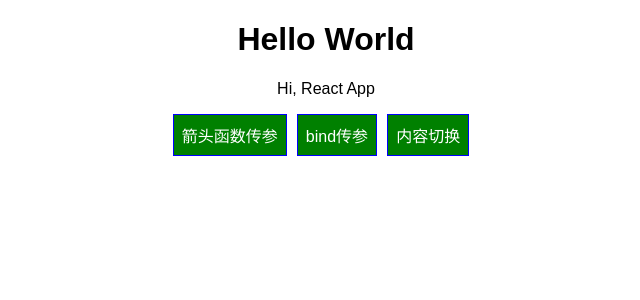
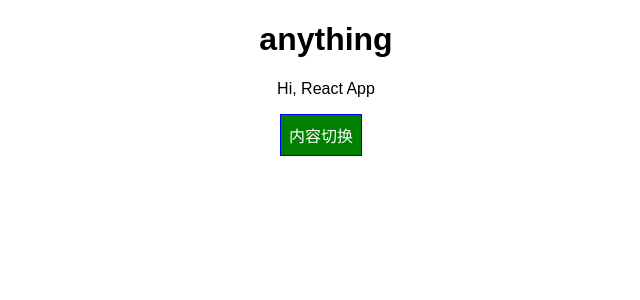
Before and after one commit to BadtzMaru/missyou_react-basic, a React (Create React App) app: page / in a window 1280 px wide. Shown: the top 300 px of the page, without its empty margins (314-954 px from the left). Built offline with nearby package versions, Linux system fonts and the light colour scheme.

Commit message:
2020-10-30 17:18

```diff
--- a/src/App.js
+++ /dev/null
@@ -1,105 +0,0 @@
-import React, { Component } from 'react';
-
-import './App.css';
-import Person from './Person/Person';
-
-class App extends Component {
-	state = {
-		persons: [
-			{ id: 1, name: '张三', count: 10 },
-			{ id: 2, name: '李四', count: 20 },
-			{ id: 3, name: '王五', count: 30 },
-		],
-		otherState: 'anything',
-		showPersons: false,
-	};
-	switchNameHandler = (newName) => {
-		const persons = [...this.state.persons];
-		persons[0].name = newName;
-		this.setState({
-			persons,
-		});
-	};
-	nameChangeHandler = (event, id) => {
-		const persons = [...this.state.persons];
-		const personIndex = persons.findIndex((p) => p.id === id);
-		const person = { ...persons[personIndex] };
-		person.name = event.target.value;
-		persons[personIndex] = person;
-		this.setState({ persons });
-	};
-	togglePersonsHandle = () => {
-		const doesShow = this.state.showPersons;
-		this.setState({
-			showPersons: !doesShow,
-		});
-	};
-	deletePersonHandler = (index) => {
-		const persons = [...this.state.persons];
-		persons.splice(index, 1);
-		this.setState({ persons });
-	};
-	render() {
-		const style = {
-			color: 'white',
-			backgroundColor: 'green',
-			font: 'inherit',
-			border: '1px solid blue',
-			padding: '8px',
-			cursor: 'pointer',
-			marginRight: '10px',
-		};
-		let persons = null;
-		if (this.state.showPersons) {
-			persons = (
-				<div>
-					{this.state.persons.map((item, index) => (
-						<Person
-							key={item.id}
-							myclick={() => this.deletePersonHandler(index)}
-							changed={(event) =>
-								this.nameChangeHandler(event, item.id)
-							}
-							name={item.name}
-							count={item.count}
-						/>
-					))}
-				</div>
-			);
-			style.backgroundColor = 'red';
-		}
-		// const classes = ['red', 'bold'].join(' ');
-		const classes = [];
-		if (this.state.persons.length <= 2) {
-			classes.push('red');
-		}
-		if (this.state.persons.length <= 1) {
-			classes.push('bold');
-		}
-
-		return (
-			<div className='App'>
-				<h1>Hello World</h1>
-				<p className={classes.join(' ')}>Hi, React App</p>
-				<button
-					onClick={() => this.switchNameHandler('arrow')}
-					style={style}
-				>
-					箭头函数传参
-				</button>
-				<button
-					style={style}
-					onClick={this.switchNameHandler.bind(this, 'bind')}
-				>
-					bind传参
-				</button>
-				<button style={style} onClick={this.togglePersonsHandle}>
-					内容切换
-				</button>
-				{persons}
-			</div>
-		);
-	}
-}
-
-export default App;
--- a/src/App.css
+++ b/src/components/Header/Header.css
@@ -1,6 +1,3 @@
-.App {
-	text-align: center;
-}
 .red {
 	color: red;
 }
--- /dev/null
+++ b/src/components/Header/Header.js
@@ -0,0 +1,33 @@
+import React from 'react';
+import classes from './Header.css';
+const MyHeader = (props) => {
+	const style = {
+		color: 'white',
+		backgroundColor: 'green',
+		font: 'inherit',
+		border: '1px solid blue',
+		padding: '8px',
+		cursor: 'pointer',
+		marginRight: '10px',
+	};
+	const assignedClasses = [];
+	if (props.persons.length <= 2) {
+		assignedClasses.push(classes.red);
+	}
+	if (props.persons.length <= 1) {
+		assignedClasses.push(classes.bold);
+	}
+	if (props.showPersons) {
+		style.backgroundColor = 'red';
+	}
+	return (
+		<div>
+			<h1>{props.appTitle}</h1>
+			<p className={assignedClasses.join(' ')}>Hi, React App</p>
+			<button style={style} onClick={props.clicked}>
+				内容切换
+			</button>
+		</div>
+	);
+};
+export default MyHeader;
--- /dev/null
+++ b/src/components/Persons/Persons.js
@@ -0,0 +1,19 @@
+import React from 'react';
+import Person from './Person/Person';
+
+// 无状态组件
+const Persons = (props) => {
+	return props.persons.map((person, index) => {
+		return (
+			<Person
+				myclick={() => props.clicked(index)}
+				key={person.id}
+				name={person.name}
+				count={person.count}
+				changed={(event) => props.changed(event, person.id)}
+			/>
+		);
+	});
+};
+
+export default Persons;
--- /dev/null
+++ b/src/container/App.css
@@ -0,0 +1,3 @@
+.App {
+	text-align: center;
+}
--- /dev/null
+++ b/src/container/App.js
@@ -0,0 +1,70 @@
+import React, { Component } from 'react';
+
+import './App.css';
+import MyHeader from '../components/Header/Header';
+import Persons from '../components/Persons/Persons';
+
+// 有状态组件
+class App extends Component {
+	state = {
+		persons: [
+			{ id: 1, name: '张三', count: 10 },
+			{ id: 2, name: '李四', count: 20 },
+			{ id: 3, name: '王五', count: 30 },
+		],
+		otherState: 'anything',
+		showPersons: false,
+	};
+	switchNameHandler = (newName) => {
+		const persons = [...this.state.persons];
+		persons[0].name = newName;
+		this.setState({
+			persons,
+		});
+	};
+	nameChangeHandler = (event, id) => {
+		const persons = [...this.state.persons];
+		const personIndex = persons.findIndex((p) => p.id === id);
+		const person = { ...persons[personIndex] };
+		person.name = event.target.value;
+		persons[personIndex] = person;
+		this.setState({ persons });
+	};
+	togglePersonsHandle = () => {
+		const doesShow = this.state.showPersons;
+		this.setState({
+			showPersons: !doesShow,
+		});
+	};
+	deletePersonHandler = (index) => {
+		const persons = [...this.state.persons];
+		persons.splice(index, 1);
+		this.setState({ persons });
+	};
+	render() {
+		let persons = null;
+		if (this.state.showPersons) {
+			persons = (
+				<Persons
+					persons={this.state.persons}
+					clicked={this.deletePersonHandler}
+					changed={this.nameChangeHandler}
+				/>
+			);
+		}
+
+		return (
+			<div className='App'>
+				<MyHeader
+					appTitle={this.props.title}
+					showPersons={this.state.showPersons}
+					persons={this.state.persons}
+					clicked={this.togglePersonsHandle}
+				/>
+				{persons}
+			</div>
+		);
+	}
+}
+
+export default App;
--- a/src/index.js
+++ b/src/index.js
@@ -1,12 +1,12 @@
 import React from 'react';
 import ReactDOM from 'react-dom';
 import './index.css';
-import App from './App';
+import App from './container/App';
 import reportWebVitals from './reportWebVitals';
 
 ReactDOM.render(
 	<React.StrictMode>
-		<App />
+		<App title='anything' />
 	</React.StrictMode>,
 	document.getElementById('root')
 );
```
Also changed, not shown: src/components/Persons/Person/Person.css (renamed from src/Person/Person.css), src/components/Persons/Person/Person.js (renamed from src/Person/Person.js).
